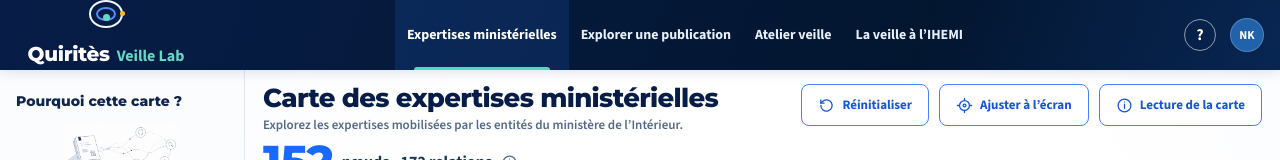
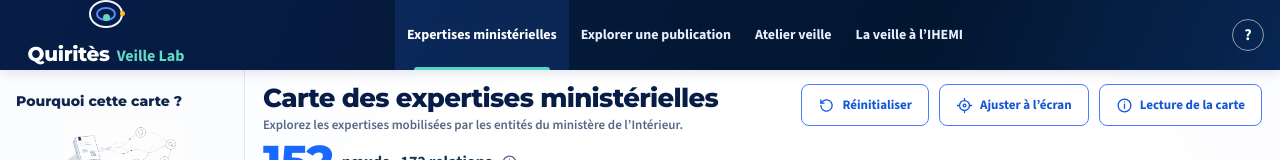
Before and after one commit to Quirites-ihemi/Veillelab, a React (Vite) app: page / in a window 1280 px wide. Both pictures are taken after a click on the button "Entrer dans Quiritès Lab". Shown: the top 160 px of the page. Built offline with nearby package versions, Linux system fonts and the light colour scheme.

Commit message:
Remove avatar from Header component
Removed avatar element from the header component.

```diff
--- a/src/components/Header.jsx
+++ b/src/components/Header.jsx
@@ -21,7 +21,6 @@ export default function Header({active,onChange}){
     </nav>
     <div className="top-actions">
       <button className="round-action" aria-label="Aide">?</button>
-      <div className="avatar">NK</div>
     </div>
   </header>
 }
```
